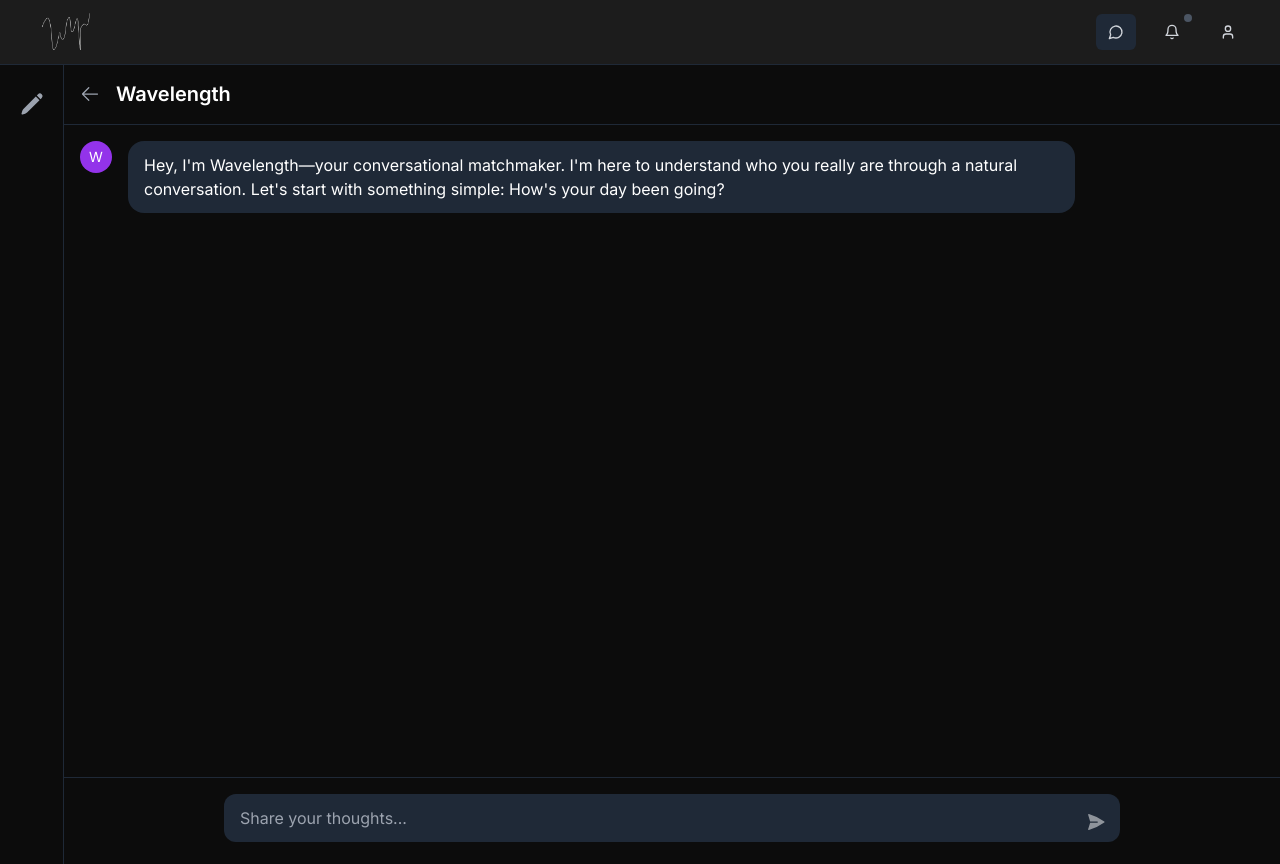
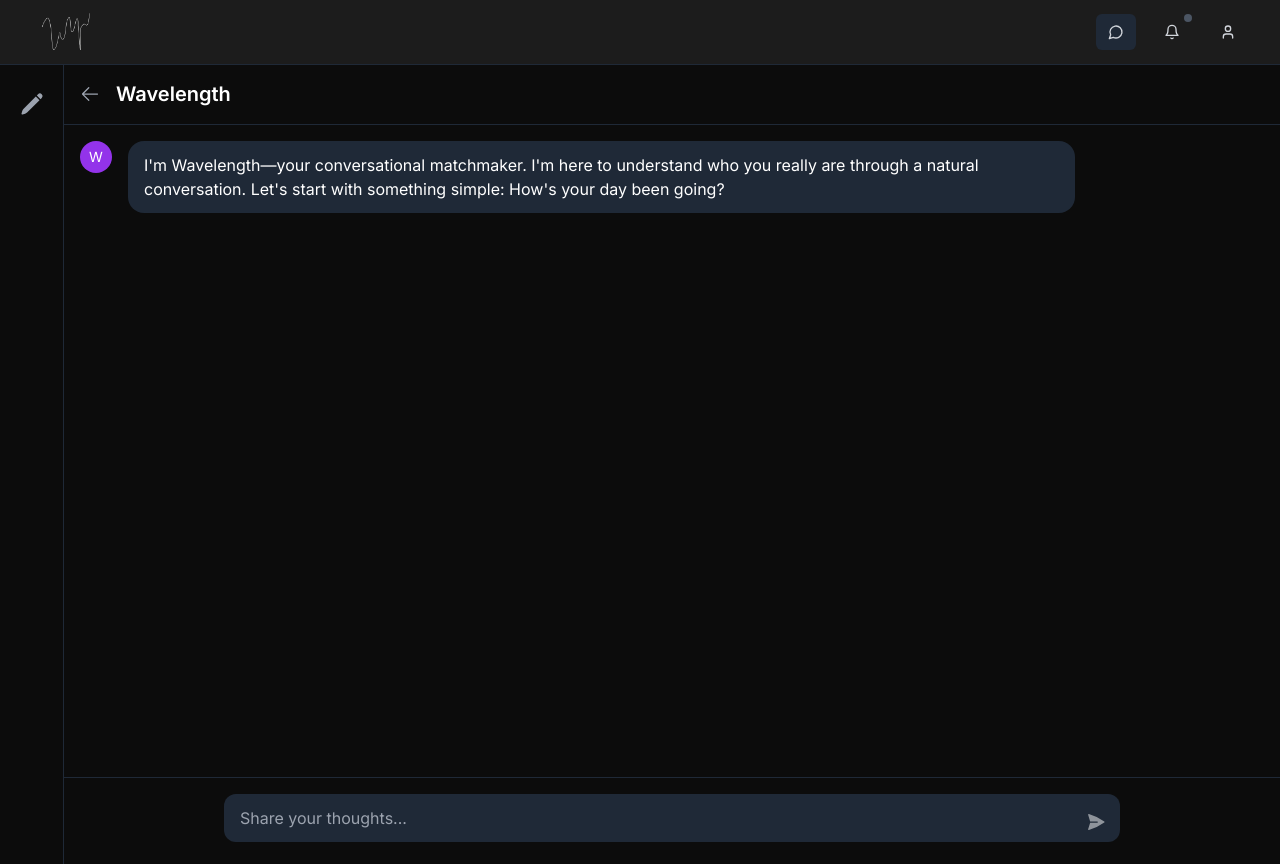
Before and after one commit to Anshul6708/Wavelength-d2, a Next.js app: page /chat in a window 1280 px wide. Built offline with nearby package versions, Linux system fonts and the light colour scheme.

Commit message:
Update page.tsx

```diff
--- a/app/chat/page.tsx
+++ b/app/chat/page.tsx
@@ -16,7 +16,7 @@ const MAX_RETRIES = 2;
 
 const INITIAL_MESSAGE: Message = {
   role: 'assistant',
-  content: "Hey, I'm Wavelength—your conversational matchmaker. I'm here to understand who you really are through a natural conversation. Let's start with something simple: How's your day been going?"
+  content: "I'm Wavelength—your conversational matchmaker. I'm here to understand who you really are through a natural conversation. Let's start with something simple: How's your day been going?"
 };
 
 export default function ChatPage() {
```
